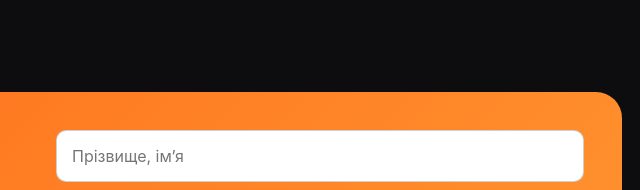
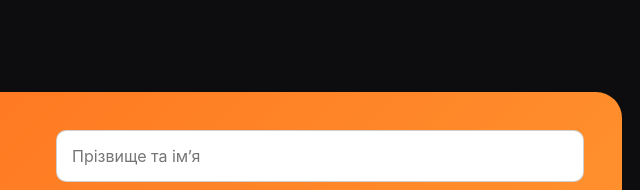
Before and after one commit to okseniuknick/revox-store, a plain HTML site: page index.html in a window 1280 px wide. Shown: the part 2020-2210 px from the top of the page, 598-1238 px from the left. Drawn offline with Linux system fonts and the light colour scheme.

Commit message:
Update index.html

```diff
--- a/index.html
+++ b/index.html
@@ -23,7 +23,7 @@
 <section><div class="eyebrow">Створений для руху</div><h2 class="section-title">Менше дротів. Більше свободи.</h2><p class="section-lead">Практичні функції в одному корпусі — бери із собою та залишайся на зв’язку.</p>
 <div class="features"><article class="feature"><div class="ico">🔋</div><h3>Великий запас</h3><p>Заявлена ємність 60 000 мА·год для підзаряджання сумісних гаджетів у дорозі та вдома.</p></article><article class="feature"><div class="ico">⚡</div><h3>Швидке заряджання</h3><p>Підтримка вихідної потужності до 22,5 Вт для сумісних пристроїв.</p></article><article class="feature"><div class="ico">🔌</div><h3>Кабелі в корпусі</h3><p>Вбудовані кабелі допомагають не шукати окремий дріт у сумці.</p></article><article class="feature"><div class="ico">💡</div><h3>LED-ліхтарик</h3><p>Додаткове світло в темряві, у наметі або під час відключення електроенергії.</p></article><article class="feature"><div class="ico">📟</div><h3>LED-дисплей</h3><p>Індикація рівня заряду, щоб контролювати запас енергії.</p></article><article class="feature"><div class="ico">🧡</div><h3>Зручна ручка</h3><p>Помаранчева ручка для перенесення та зручного розміщення.</p></article></div></section>
 <section class="split"><div><img src="https://otd.com.ua/img/904679/1?v=1sgdn4s&w=800" alt="Повербанк K86 з увімкненим ліхтарем на природі"></div><div><div class="eyebrow">Технічні деталі</div><h2 class="section-title">Характеристики</h2><table class="specs"><tr><td>Модель</td><td>K86</td></tr><tr><td>Заявлена ємність</td><td>60 000 мА·год</td></tr><tr><td>Максимальна потужність</td><td>22,5 Вт</td></tr><tr><td>Кабелі</td><td>Вбудовані</td></tr><tr><td>Підключення</td><td>USB та додаткові роз'єми</td></tr><tr><td>Додатково</td><td>LED-дисплей, ліхтарик, ручка</td></tr><tr><td>Колір</td><td>Чорний / помаранчевий</td></tr></table><p class="fine">Ємність і потужність наведені за маркуванням та описом постачальника. Фактичні параметри залежать від умов використання та сумісності пристрою.</p></div></section>
-<section id="order"><div class="order"><div><div class="eyebrow" style="color:#241006">REVOX K86</div><h2>Твоя енергія.<br>Твій темп.</h2><p>Залиш заявку — і ми зв’яжемося з тобою для підтвердження замовлення.</p><b style="font-size:30px">2 399 ₴</b></div><form class="form" id="orderForm"><input required name="name" placeholder="Прізвище, ім’я"><input required name="phone" type="tel" placeholder="Номер телефону"><input required name="quantity" type="number" min="1" max="20" value="1" placeholder="Кількість"><input required name="city" placeholder="Адреса доставки: місто та відділення Нової пошти"><button class="btn" type="submit">ОФОРМИТИ ЗАЯВКУ</button><div class="fine">Натискаючи кнопку, ви погоджуєтесь на обробку контактних даних для зв’язку щодо замовлення. Після надсилання заявки ми отримаємо її в Telegram та зв’яжемося для підтвердження.</div><div id="status" aria-live="polite"></div></form></div></section>
+<section id="order"><div class="order"><div><div class="eyebrow" style="color:#241006">REVOX K86</div><h2>Твоя енергія.<br>Твій темп.</h2><p>Залиш заявку — і ми зв’яжемося з тобою для підтвердження замовлення.</p><b style="font-size:30px">2 399 ₴</b></div><form class="form" id="orderForm"><input required name="name" placeholder="Прізвище та ім’я"><input required name="phone" type="tel" placeholder="Номер телефону"><input required name="quantity" type="number" min="1" max="20" value="1" placeholder="Кількість"><input required name="city" placeholder="Адреса доставки: місто та відділення Нової пошти"><button class="btn" type="submit">ОФОРМИТИ ЗАЯВКУ</button><div class="fine">Натискаючи кнопку, ви погоджуєтесь на обробку контактних даних для зв’язку щодо замовлення. Після надсилання заявки ми отримаємо її в Telegram та зв’яжемося для підтвердження.</div><div id="status" aria-live="polite"></div></form></div></section>
 <section><div class="eyebrow">Питання та відповіді</div><h2 class="section-title">Перед замовленням</h2><div class="faq"><details><summary>Чи є вбудовані кабелі?</summary><p>Так, згідно з описом товару, кабелі вбудовані в корпус. Також є USB-роз’єми.</p></details><details><summary>Чи підтримує швидку зарядку?</summary><p>Заявлена максимальна потужність — до 22,5 Вт. Швидкість залежить від сумісності смартфона та кабелю.</p></details><details><summary>Чи є ліхтарик?</summary><p>Так, у пристрої передбачений LED-ліхтар.</p></details><details><summary>Як відбувається доставка?</summary><p>На сторінці постачальника вказані Нова пошта та Укрпошта. Умови й строки потрібно підтвердити перед запуском продажів.</p></details></div></section>
 </main>
 <footer class="wrap footer"><b class="logo">REVO<span style="color:var(--orange)">X</span></b><span>© 2026 REVOX. Усі права захищені.</span><span>POWER YOUR DAY.</span></footer>
```
